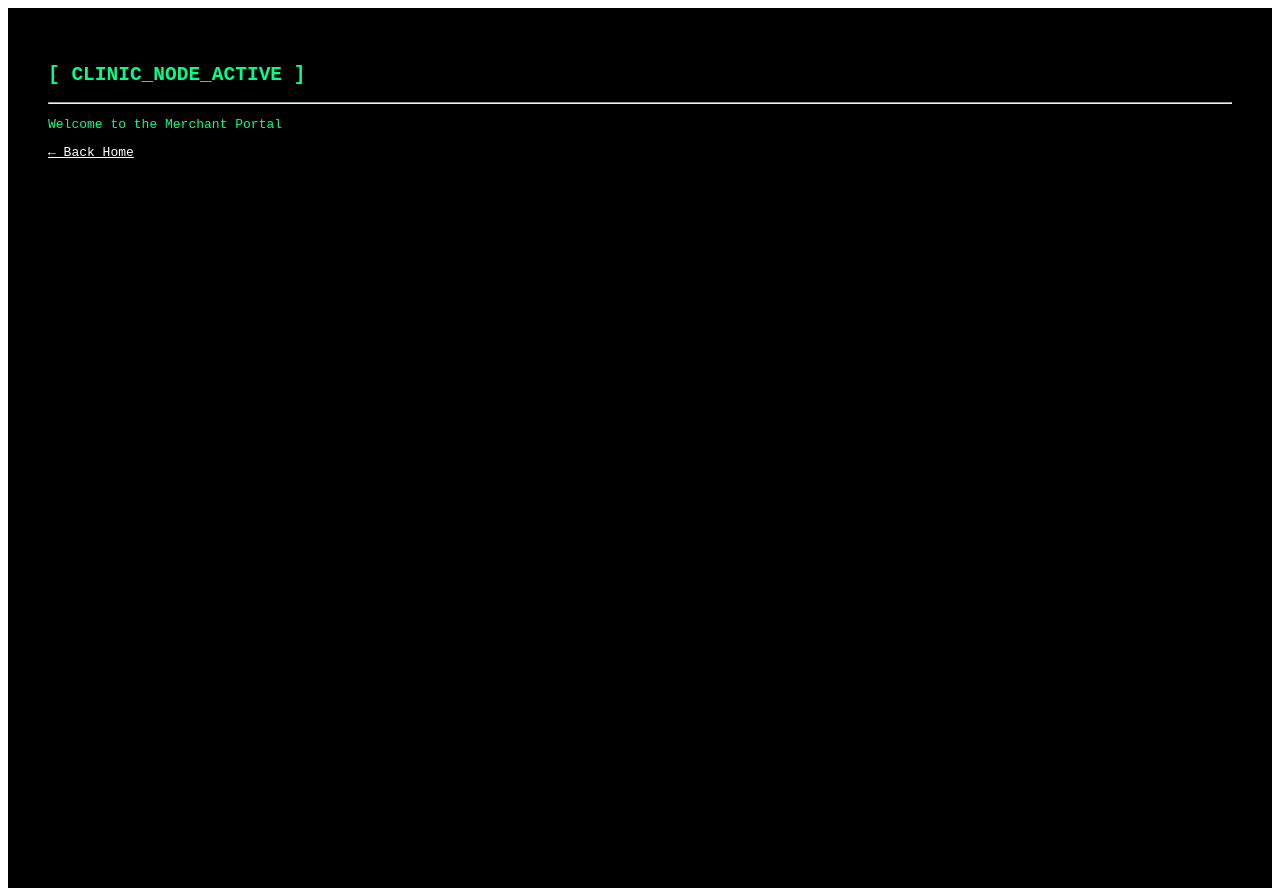
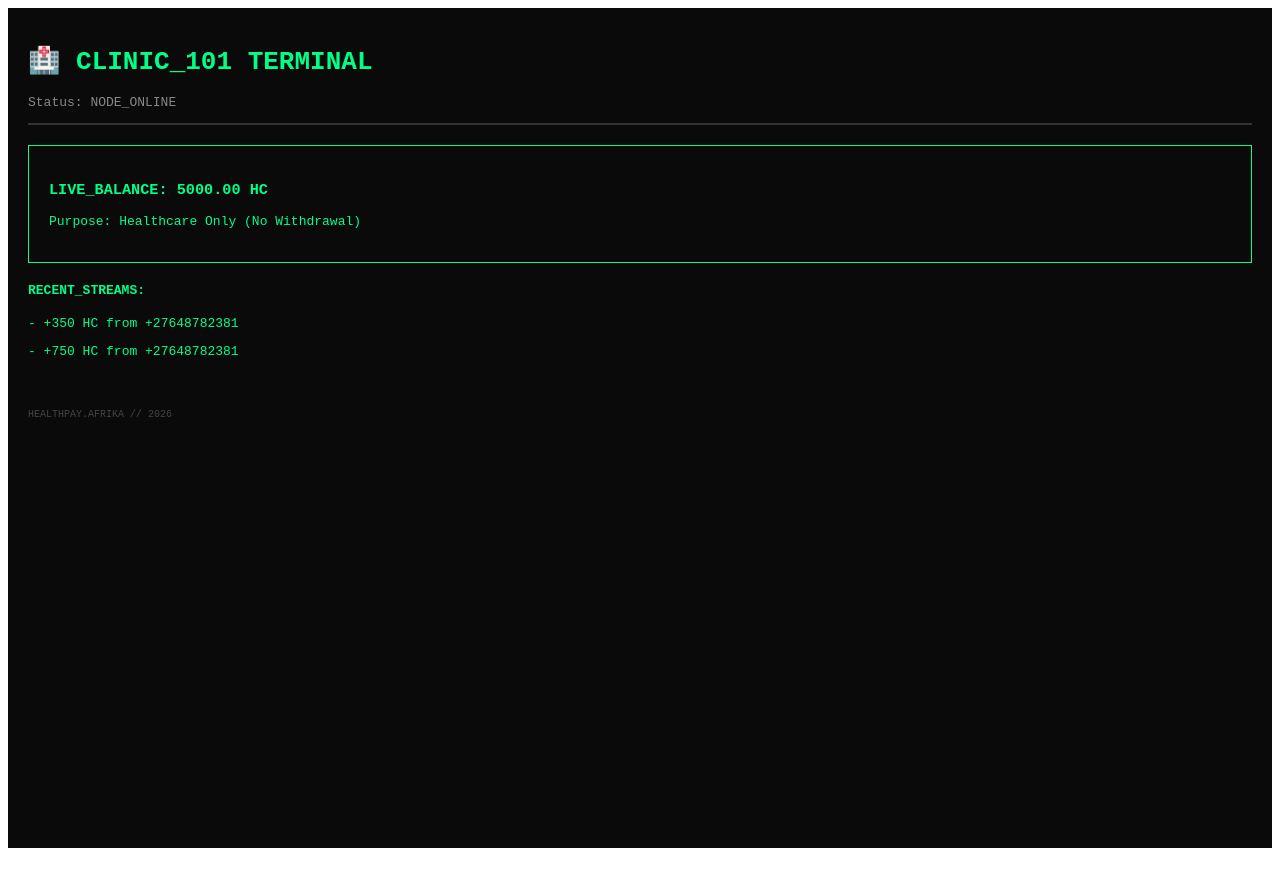
Before and after one commit to NgeliMrasi/healthpay-ui, a Next.js app: page /merchant in a window 1280 px wide. After the commit the page ends 856 px from the top, so only its background shows below. Built offline with nearby package versions, Linux system fonts and the light colour scheme.

Commit message:
fix: resolve JSX parsing error with special characters

```diff
--- a/app/merchant/page.js
+++ b/app/merchant/page.js
@@ -1,10 +1,20 @@
-export default function MerchantPage() {
+"use client";
+export default function Merchant() {
   return (
-    <div style={{ padding: '40px', backgroundColor: '#000', color: '#0f8', minHeight: '100vh', fontFamily: 'monospace' }}>
-      <h2>[ CLINIC_NODE_ACTIVE ]</h2>
-      <hr />
-      <p>Welcome to the Merchant Portal</p>
-      <a href="/" style={{ color: '#fff' }}>← Back Home</a>
+    <div style={{ padding: '20px', backgroundColor: '#0a0a0a', minHeight: '100vh', color: '#00ff88', fontFamily: 'monospace' }}>
+      <h1>🏥 CLINIC_101 TERMINAL</h1>
+      <p style={{ color: '#888' }}>Status: NODE_ONLINE</p>
+      <hr style={{ border: '1px solid #333' }} />
+      <div style={{ marginTop: '20px', padding: '20px', border: '1px solid #00ff88' }}>
+        <h3>LIVE_BALANCE: 5000.00 HC</h3>
+        <p>Purpose: Healthcare Only (No Withdrawal)</p>
+      </div>
+      <div style={{ marginTop: '20px' }}>
+        <h4>RECENT_STREAMS:</h4>
+        <p>{"-"} +350 HC from +27648782381</p>
+        <p>{"-"} +750 HC from +27648782381</p>
+      </div>
+      <footer style={{ marginTop: '50px', color: '#444', fontSize: '10px' }}>HEALTHPAY.AFRIKA // 2026</footer>
     </div>
   );
 }
```
